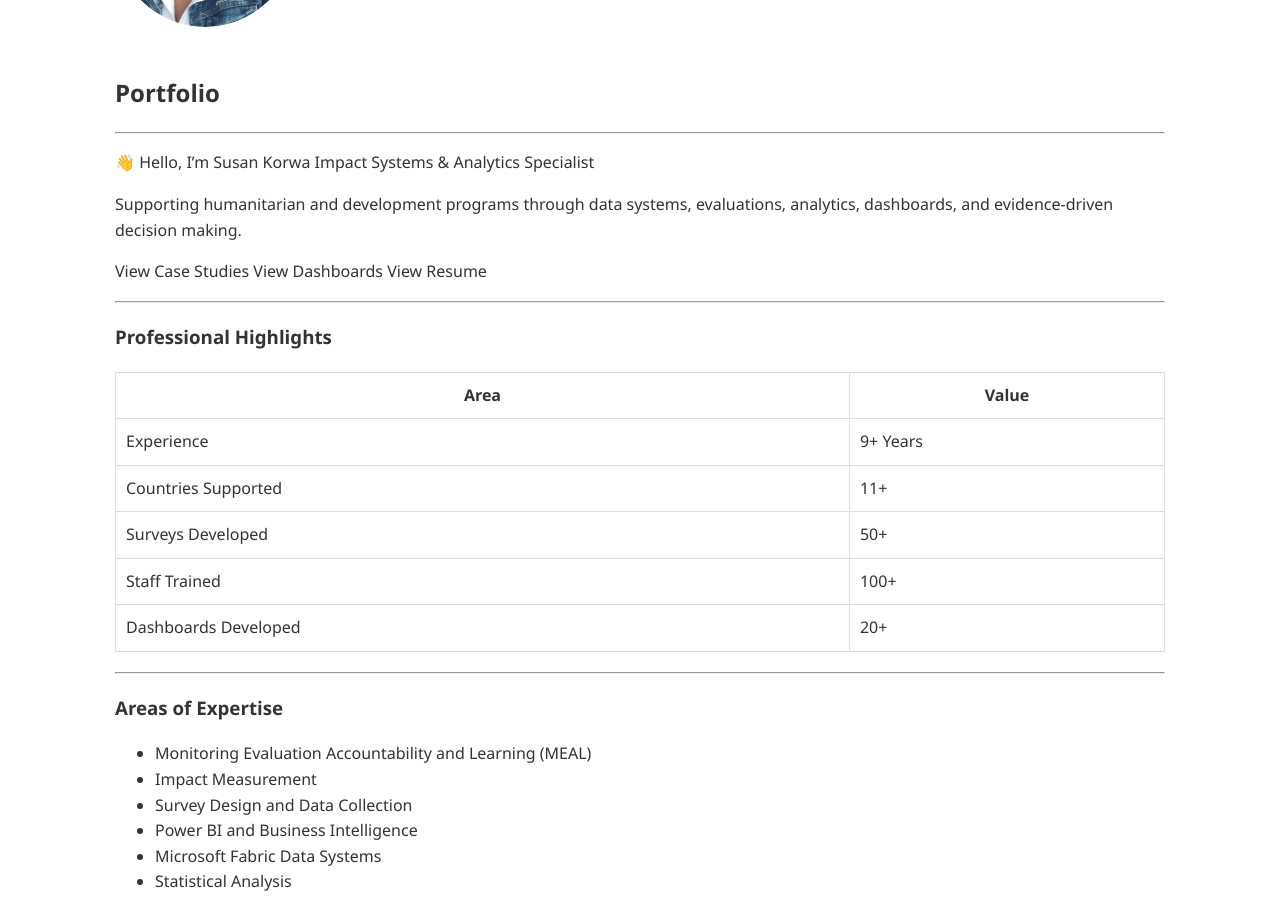
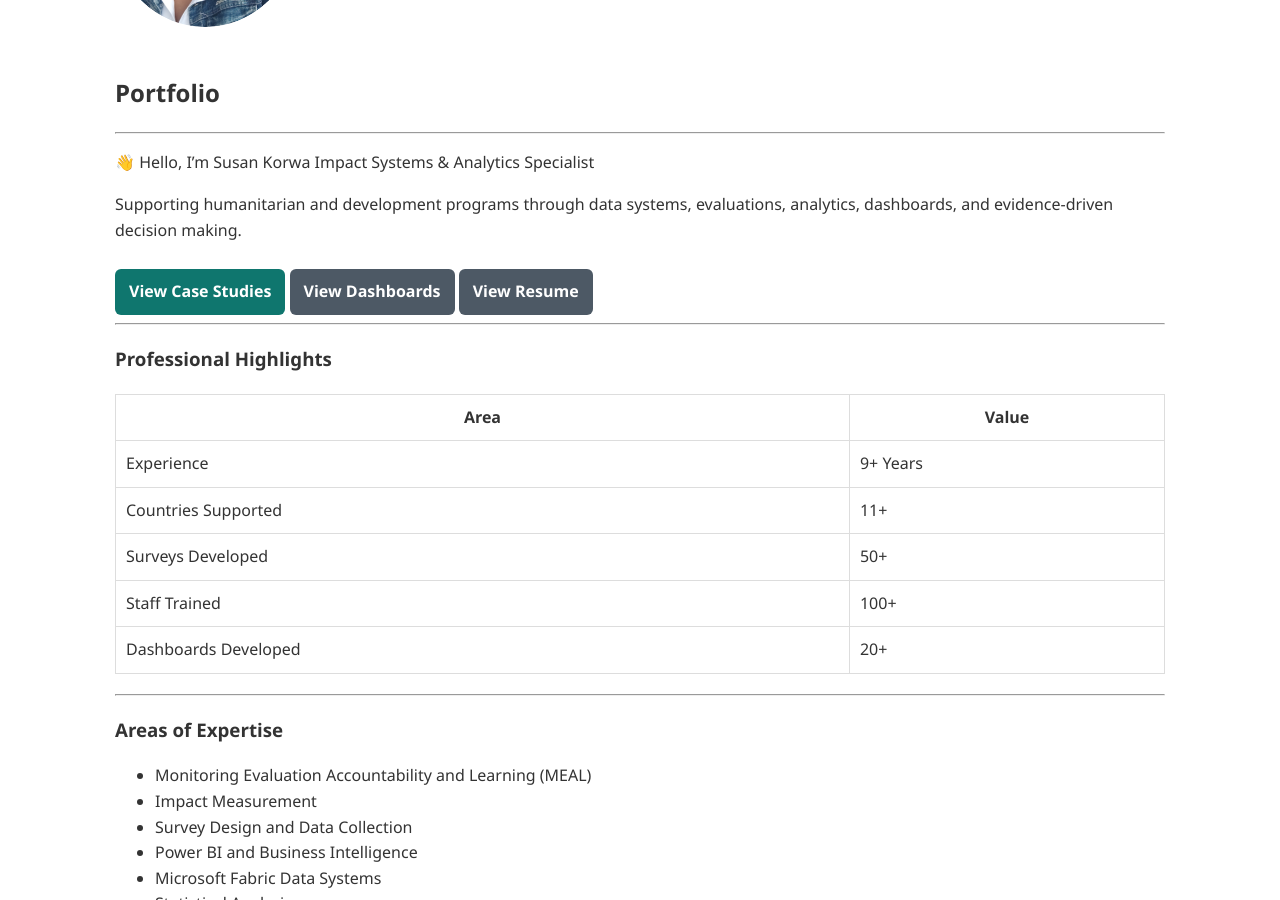
Before and after one commit to korwa/korwa.github.io, a Jekyll site: the page built from index.md, in a window 1280 px wide and 900 px high, scrolled down 354 px. Built offline with Jekyll 4.4.1, drawn with Linux system fonts in a browser that asks for light colours.

Commit message:
Replace static links with dynamic buttons

```diff
--- a/index.md
+++ b/index.md
@@ -12,9 +12,11 @@ Impact Systems & Analytics Specialist
 
 Supporting humanitarian and development programs through data systems, evaluations, analytics, dashboards, and evidence-driven decision making.
 
-View Case Studies
-View Dashboards
-View Resume
+<div class="hero-actions">
+  <a class="btn" href="{{ '/projects/' | relative_url }}">View Case Studies</a>
+  <a class="btn secondary" href="{{ '/dashboards/' | relative_url }}">View Dashboards</a>
+  <a class="btn secondary" href="{{ '/resume/' | relative_url }}">View Resume</a>
+</div>
 
 ---
 
```
